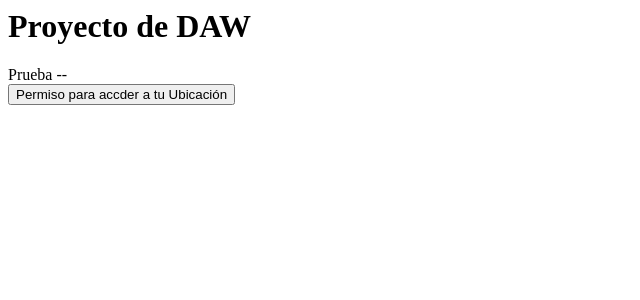
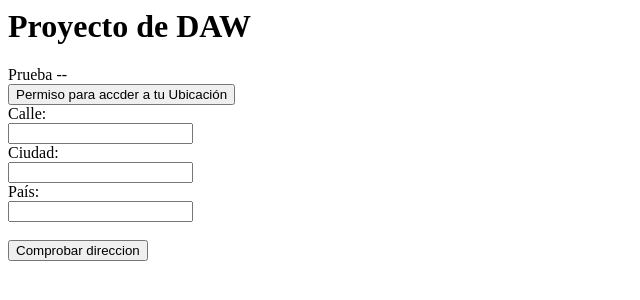
Before and after one commit to jezulito96/VerifyReviews, a CodeIgniter 4 app: the page made by app/Views/index.php in a window 1280 px wide. Shown: the top 300 px of the page, without its empty margins (0-640 px from the left). Run offline with PHP 8.4 and a stand-in for CodeIgniter, Linux system fonts and the light colour scheme; the template is opened without the code that fills it, so the values that code supplies are empty; some libraries are stand-ins or nearby versions.

Commit message:
prueba localizacion calle

```diff
--- a/app/Controllers/Home.php
+++ b/app/Controllers/Home.php
@@ -23,6 +23,7 @@ class Home extends BaseController{
         $maleta['qr'] = $qr -> crear("http://verifyReviews.es/verifyreviews/resena?clavePublica=" . $clavePublica);
 
         $maleta['cabecera'] = view('cabecera');
+        // echo view('cabecera');
         return view('index', $maleta);
     }
 
--- a/app/Views/index.php
+++ b/app/Views/index.php
@@ -28,5 +28,15 @@
     <button id="ubicacion">Permiso para accder a tu Ubicación</button>
     <div id="resultadoLocation"></div>
     <div id="mapa" class="mapa"></div>
+
+
+    <!-- formulario para conseguir longitud y latitud -->
+        <label for="calle">Calle:</label><br>
+        <input type="text" id="calle" name="calle"><br>
+        <label for="ciudad">Ciudad:</label><br>
+        <input type="text" id="ciudad" name="ciudad"><br>
+        <label for="pais">País:</label><br>
+        <input type="text" id="pais" name="pais"><br><br>
+        <button type="button" id="obtenerLozalizacion" onclick="obtenerLocalizacion()">Comprobar direccion</button>
 </body>
 </html>
```
Also changed, not shown: app/Views/cabecera.php (+44 -11 lines), 1 other file.
